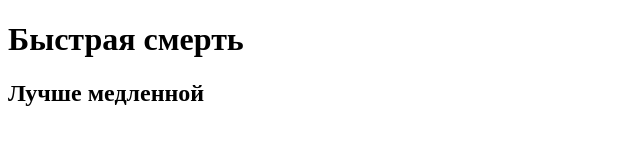
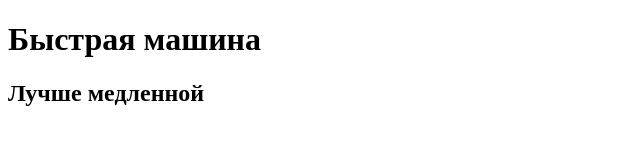
Before and after one commit to TestForMEOW/test_repo_meow, a plain HTML site: page index.html in a window 1280 px wide. Shown: the full height of the page, 0-640 px from the left. Drawn offline with Linux system fonts and the light colour scheme.

Commit message:
new commit

```diff
--- a/index.html
+++ b/index.html
@@ -5,11 +5,11 @@
     <meta charset="UTF-8">
     <meta http-equiv="X-UA-Compatible" content="IE=edge">
     <meta name="viewport" content="width=device-width, initial-scale=1.0">
-    <title>Document</title>
+    <title>DOrCumentO</title>
 </head>
 
 <body>
-    <h1>Быстрая смерть</h1>
+    <h1>Быстрая машина</h1>
     <h2>Лучше медленной</h2>
 </body>
 
```
